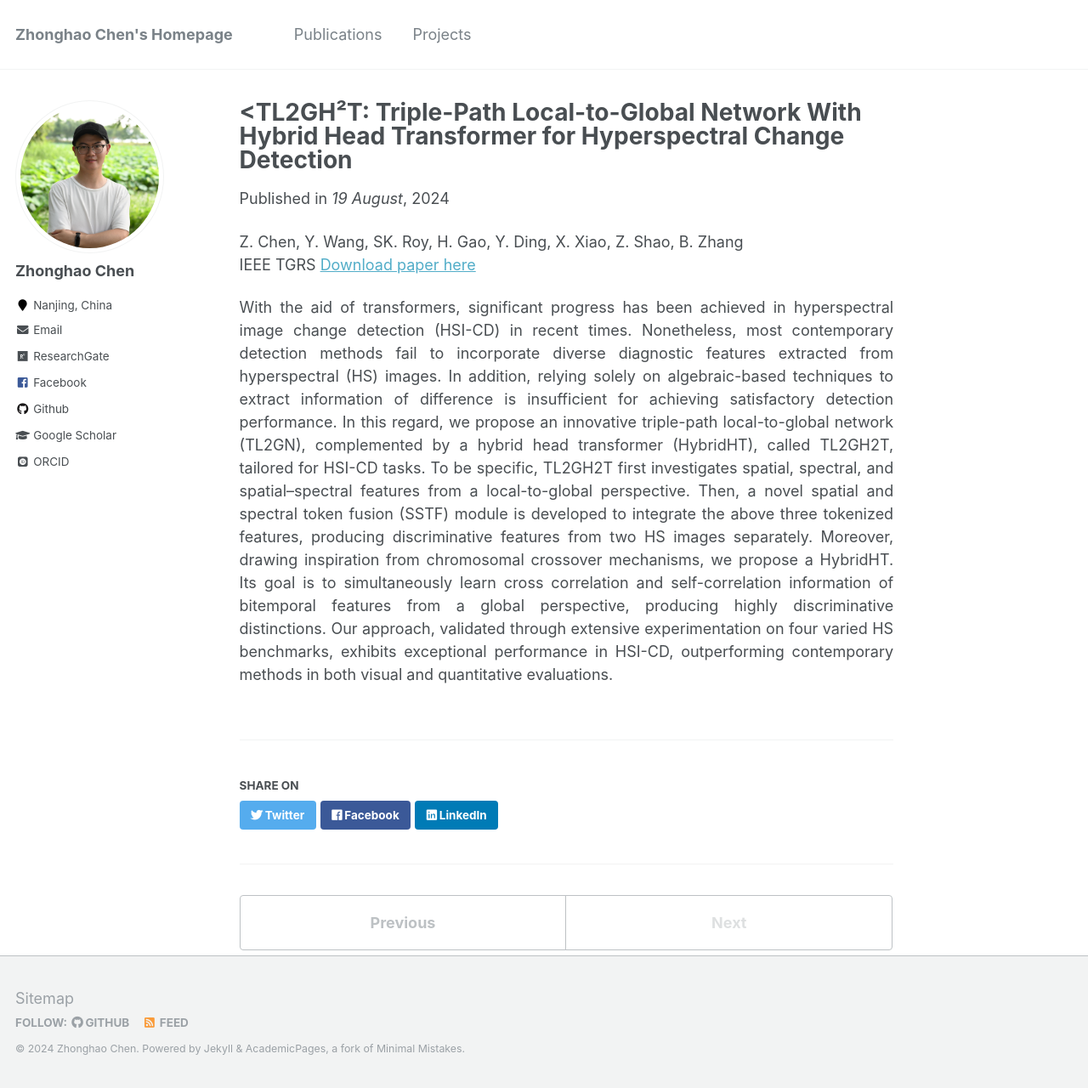
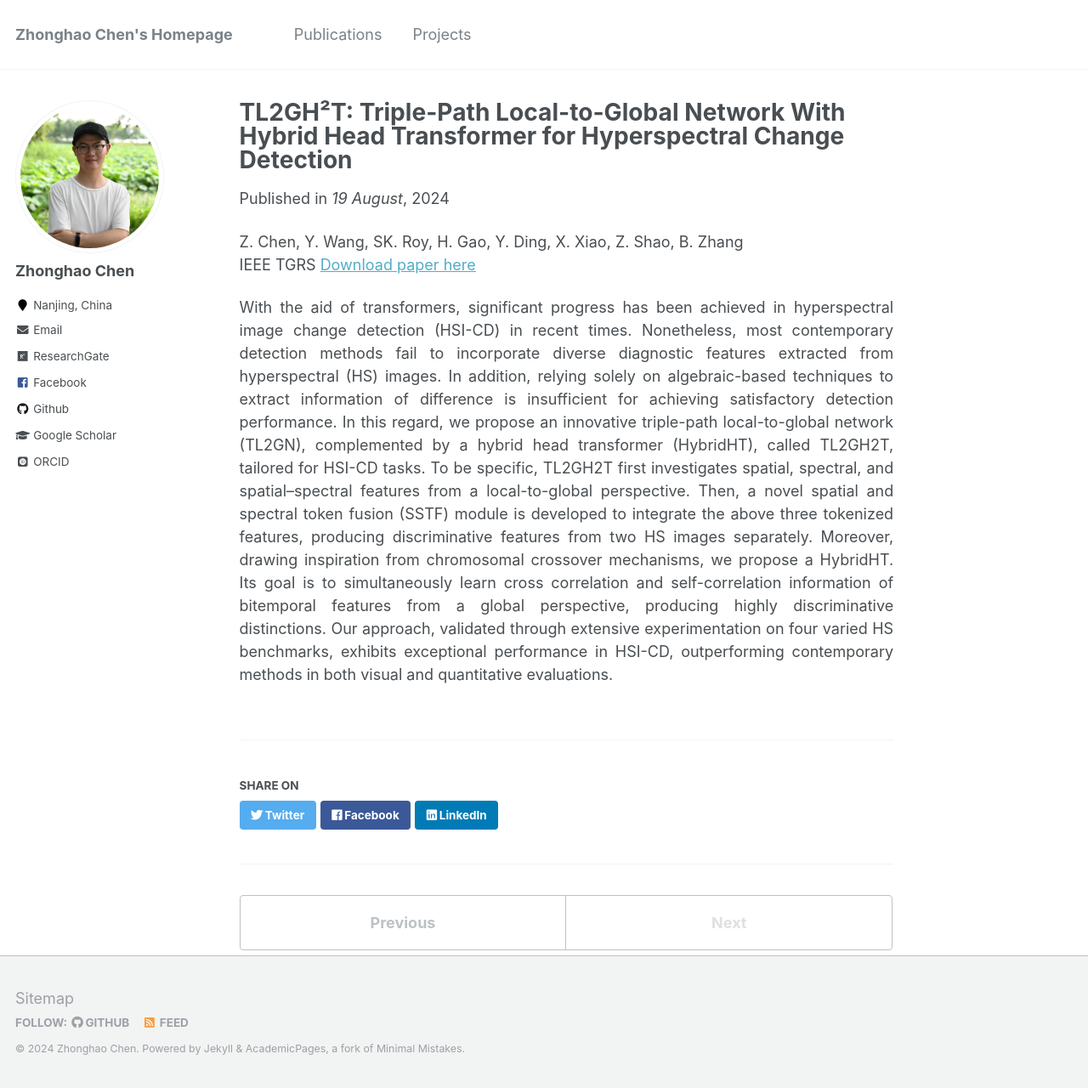
Before and after one commit to zhonghaochen/zhonghaochen.github.io, a Jekyll site: the page built from _publications/TL2GH²T: Triple-Path Local-to-Global Network With Hybrid Head Transformer for Hyperspectral Change Detection.md, in a window 1280 px wide and 1280 px high. Shown: the whole window at 85% size. Built offline with Jekyll 4.4.1, drawn with Linux system fonts in a browser that asks for light colours; some web fonts are replaced.

```diff
--- a/_publications/TL2GH²T: Triple-Path Local-to-Global Network With Hybrid Head Transformer for Hyperspectral Change Detection.md
+++ b/_publications/TL2GH²T: Triple-Path Local-to-Global Network With Hybrid Head Transformer for Hyperspectral Change Detection.md
@@ -1,5 +1,5 @@
 ---
-title: "<TL2GH²T: Triple-Path Local-to-Global Network With Hybrid Head Transformer for Hyperspectral Change Detection"
+title: "TL2GH²T: Triple-Path Local-to-Global Network With Hybrid Head Transformer for Hyperspectral Change Detection"
 collection: publications
 date: 2024-08-19
 venue: '19 August'
```
